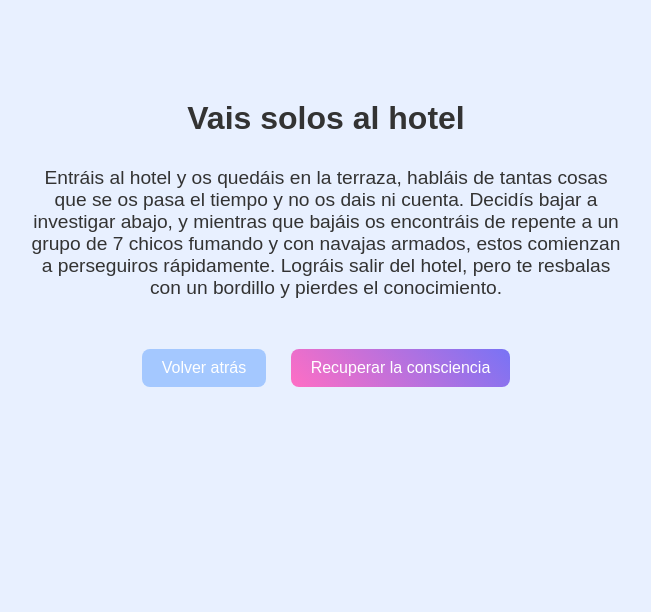
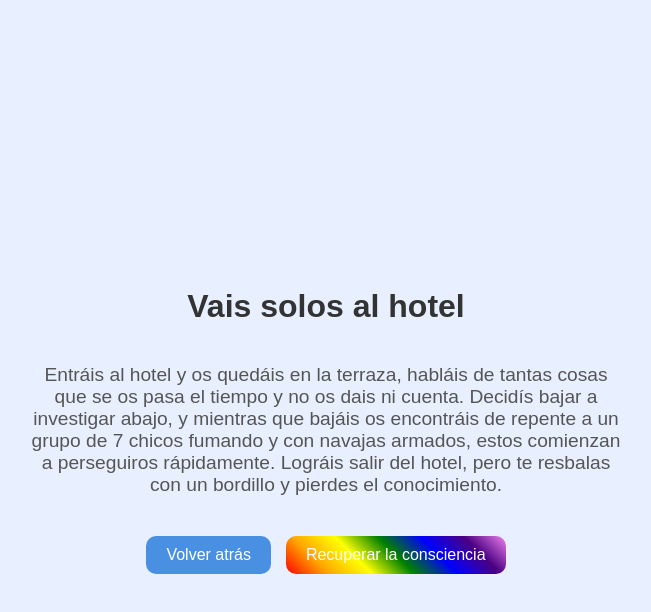
Before and after one commit to Joelro13/Nuestra-historia, a plain HTML site: page hotel_vamos_solos.html in a window 1280 px wide. Shown: the whole page, without its empty margins (314-965 px from the left). Drawn offline with Linux system fonts and the light colour scheme.

Commit message:
Update hotel_vamos_solos.html

```diff
--- a/hotel_vamos_solos.html
+++ b/hotel_vamos_solos.html
@@ -2,101 +2,104 @@
 <html lang="es">
 <head>
   <meta charset="UTF-8" />
-  <meta name="viewport" content="width=device-width, initial-scale=1.0"/>
+  <meta name="viewport" content="width=device-width, initial-scale=1.0" />
   <title>Vais solos al hotel</title>
   <style>
     body {
       background-color: #e8f0ff;
-      font-family: Arial, sans-serif;
+      font-family: 'Arial', sans-serif;
+      display: flex;
+      flex-direction: column;
+      justify-content: center;
+      align-items: center;
+      min-height: 100vh;
+      margin: 0;
+      padding: 20px;
       text-align: center;
-      margin: 0;
-      padding: 0;
       position: relative;
-      overflow: hidden;
-      transition: opacity 0.5s ease;
+      opacity: 1;
+      transition: opacity 1s ease-in-out;
     }
 
     h1 {
-      color: #333;
-      margin-top: 100px;
       font-size: 2rem;
-      font-weight: bold;
-    }
-
-    .content {
-      max-width: 600px;
-      margin: 30px auto;
-      padding: 0 20px;
-      font-size: 1.2rem;
+      margin-bottom: 20px;
       color: #333;
     }
 
-    .buttons {
-      margin-top: 40px;
+    p {
+      font-size: 1.2rem;
+      margin-bottom: 40px;
+      color: #555;
+      max-width: 600px;
     }
 
-    .btn {
-      background-color: #a4c8ff;
-      color: #fff;
+    .button-container {
+      display: flex;
+      flex-direction: row;
+      gap: 15px;
+    }
+
+    button {
       padding: 10px 20px;
-      margin: 10px;
+      font-size: 1rem;
       border: none;
-      border-radius: 8px;
+      border-radius: 10px;
       cursor: pointer;
-      font-size: 1rem;
       transition: background-color 0.3s ease;
     }
 
-    .btn:hover {
-      background-color: #7daafc;
+    .back-button {
+      background-color: #4a90e2;
+      color: white;
     }
 
-    .rgb-button {
-      background: linear-gradient(45deg, #ff6ec4, #7873f5);
+    .back-button:hover {
+      background-color: #357ab8;
     }
 
-    .rgb-button:hover {
-      filter: brightness(1.1);
+    .go-button {
+      background: linear-gradient(45deg, red, orange, yellow, green, blue, indigo, violet);
+      color: white;
     }
 
-    /* Fade to black effect */
-    .fade-black::after {
-      content: '';
-      position: absolute;
-      top: 0; left: 0;
-      width: 100%;
-      height: 100%;
-      background: black;
-      opacity: 0;
-      animation: fadeToBlack 1s forwards;
-      z-index: 10;
-    }
-
-    @keyframes fadeToBlack {
-      to {
-        opacity: 1;
-      }
+    .go-button:hover {
+      opacity: 0.9;
     }
   </style>
 </head>
 <body>
 
   <h1>Vais solos al hotel</h1>
-  <div class="content">
-    <p>Entráis al hotel y os quedáis en la terraza, habláis de tantas cosas que se os pasa el tiempo y no os dais ni cuenta. Decidís bajar a investigar abajo, y mientras que bajáis os encontráis de repente a un grupo de 7 chicos fumando y con navajas armados, estos comienzan a perseguiros rápidamente. Lográis salir del hotel, pero te resbalas con un bordillo y pierdes el conocimiento.</p>
+  <p>Entráis al hotel y os quedáis en la terraza, habláis de tantas cosas que se os pasa el tiempo y no os dais ni cuenta.
+     Decidís bajar a investigar abajo, y mientras que bajáis os encontráis de repente a un grupo de 7 chicos fumando y con navajas armados,
+     estos comienzan a perseguiros rápidamente.
+     Lográis salir del hotel, pero te resbalas con un bordillo y pierdes el conocimiento.</p>
+
+  <div class="button-container">
+    <button class="back-button" onclick="window.location.href='hotel.html'">Volver atrás</button>
+    <button class="go-button" onclick="recuperarConsciencia()">Recuperar la consciencia</button>
   </div>
 
-  <div class="buttons">
-    <button class="btn" onclick="window.location.href='hotel.html'">Volver atrás</button>
-    <button class="btn rgb-button" onclick="fadeToBlack()">Recuperar la consciencia</button>
-  </div>
+  <!-- SONIDOS -->
+  <audio id="punch-sound" src="sonidos/real-punch-in-the-face-233286.mp3"></audio>
+  <audio id="breath-sound" src="sonidos/breath_woman-6049.mp3"></audio>
 
   <script>
-    function fadeToBlack() {
-      document.body.classList.add('fade-black');
+    function recuperarConsciencia() {
+      // Reproduce el sonido de golpe
+      const punch = document.getElementById('punch-sound');
+      const breath = document.getElementById('breath-sound');
+      punch.play();
+
+      // Hace fundido de salida
+      document.body.style.opacity = 0;
+
+      // Después de 2 segundos, reproduce respiración y cambia de página
       setTimeout(() => {
-        window.location.href = 'primera_quedada.html';
-      }, 1000);
+        breath.play();
+        window.location.href = "primera_quedada.html";
+      }, 2000);
     }
   </script>
 
```
